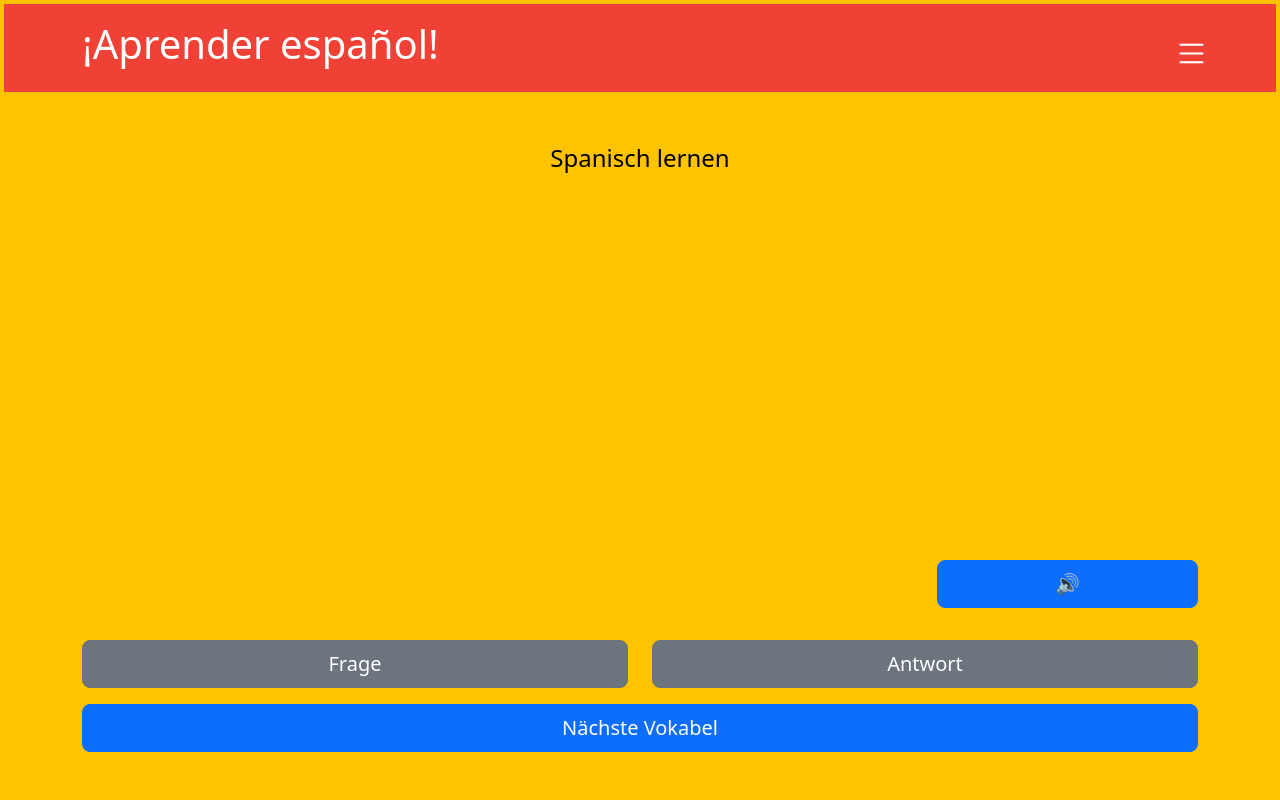
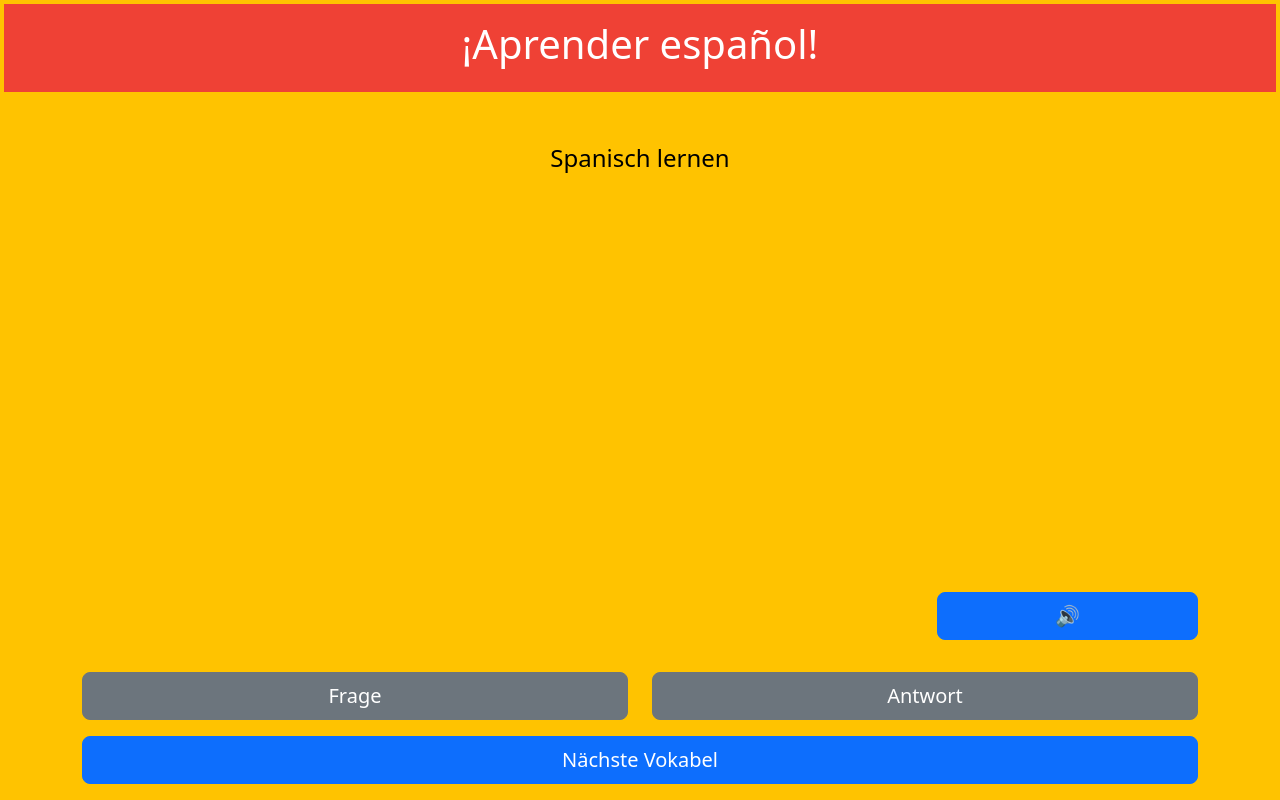
Before and after one commit to eurostar77/eurostar77.github.io, a plain HTML site: page index.html in a window 1280 px wide. Drawn offline with nearby package versions, Linux system fonts and the light colour scheme.

Commit message:
Update index.html

```diff
--- a/index.html
+++ b/index.html
@@ -6,32 +6,13 @@
     <meta name="viewport" content="width=device-width, initial-scale=1">
     <title>Aprender español</title>
     <link href="https://cdn.jsdelivr.net/npm/bootstrap@5.3.1/dist/css/bootstrap.min.css" rel="stylesheet" integrity="sha384-4bw+/aepP/YC94hEpVNVgiZdgIC5+VKNBQNGCHeKRQN+PtmoHDEXuppvnDJzQIu9" crossorigin="anonymous">
-	<link rel="stylesheet" href="https://cdn.jsdelivr.net/npm/bootstrap-icons@1.10.5/font/bootstrap-icons.css">
-
 </head>
 
 <body class="bg-es-yellow vh-100">
 
 <header class="bg-es-red text-white text-center py-3">
-    <div class="container">
-        <div class="d-flex justify-content-between align-items-center">
-            <h1>¡Aprender español!</h1>
-            <button class="navbar-toggler" type="button" data-bs-toggle="collapse" data-bs-target="#navbarNav" aria-controls="navbarNav" aria-expanded="false" aria-label="Toggle navigation">
-                <span class="navbar-toggler-icon">
-                    <i class="bi bi-list custom-icon"></i>
-                </span>
-            </button>
-        </div>
-        <nav class="collapse navbar-collapse" id="navbarNav">
-            <ul class="navbar-nav">
-                <li class="nav-item">
-                    <a class="nav-link text-white" href="andere_seite.html">Kartenstapel anzeigen</a>
-                </li>
-            </ul>
-        </nav>
-    </div>
+    <h1>¡Aprender español!</h1>
 </header>
-
 
 <div class="container mx-auto w-100 mt-5">
 	<div class="row">
@@ -48,7 +29,7 @@
 	</div>
 </div>
 
-<div class="container my-5 fixed-bottom">
+<div class="container my-3 fixed-bottom">
 	<div class="row">
 		<div class="col-3 offset-9 text-end">
 			<button id="btn-play" class="btn btn-primary btn-lg w-100">🔊</button>
@@ -86,10 +67,6 @@
         color: black;
         padding: 4px;
     }
-
-	.custom-icon {
-		font-size: 35px;
-	}
 </style>
 
 <script src="https://cdn.jsdelivr.net/npm/bootstrap@5.3.1/dist/js/bootstrap.bundle.min.js" integrity="sha384-HwwvtgBNo3bZJJLYd8oVXjrBZt8cqVSpeBNS5n7C8IVInixGAoxmnlMuBnhbgrkm" crossorigin="anonymous"></script>
```
